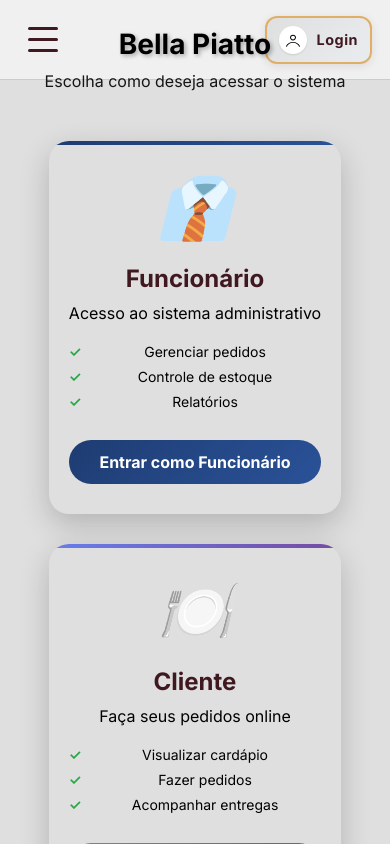
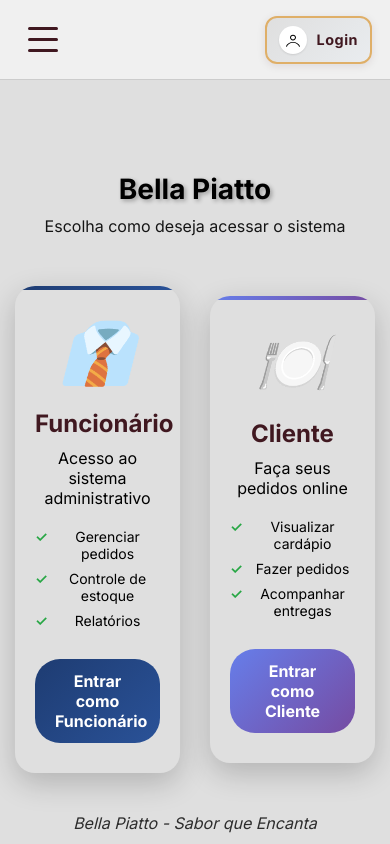
Before and after one commit to POO2T/Restaurante, an Angular app in the folder Front-End_Restaurante/: page /seletor-login in a window 390 px wide. Built offline with nearby package versions, Linux system fonts and the light colour scheme.

Commit message:
style: Alterando estilo de seletor-login

```diff
--- a/Front-End_Restaurante/src/app/pages/seletor-login/seletor-login.css
+++ b/Front-End_Restaurante/src/app/pages/seletor-login/seletor-login.css
@@ -41,6 +41,9 @@
 
 .opcoes-login {
   display: flex;
+  flex-direction: row;
+  justify-content: center;
+  align-items: center;
   gap: 40px;
   margin-bottom: 40px;
 }
@@ -162,7 +165,8 @@
 /* Responsividade */
 @media (max-width: 768px) {
   .opcoes-login {
-    flex-direction: column;
+    flex-direction: row;
+    justify-content: center;
     gap: 30px;
   }
 
```
